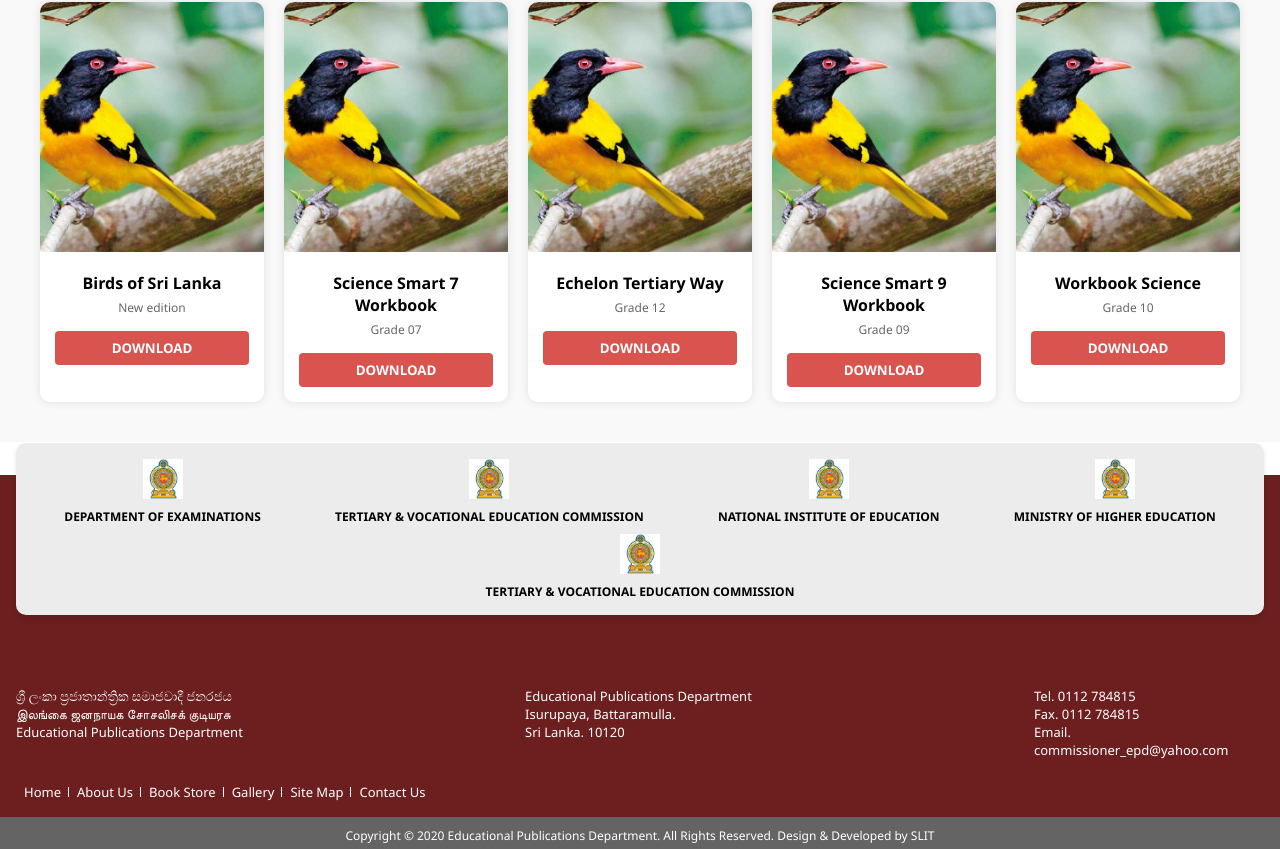
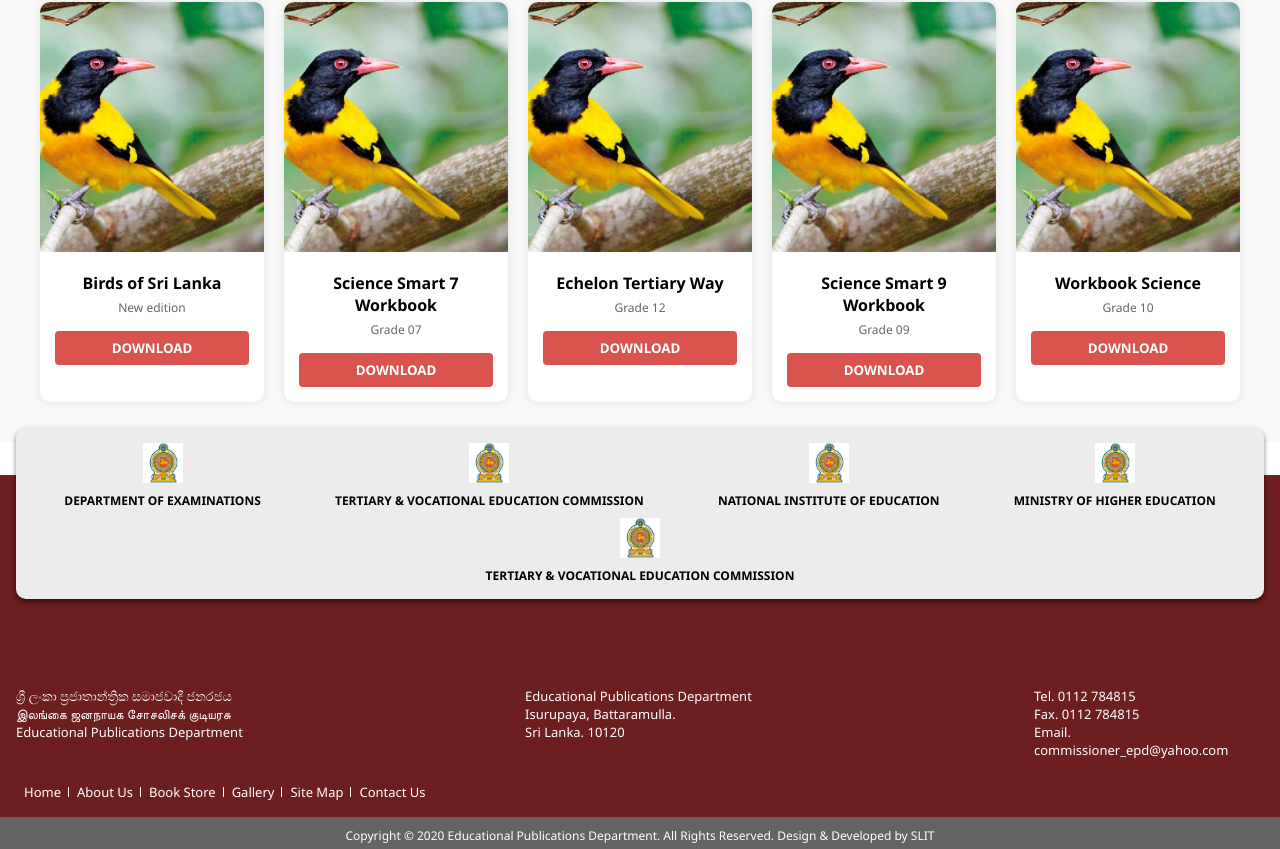
Before and after one commit to malshi27/edu, a React (Create React App) app: page / in a window 1280 px wide. Shown: the part 1275-2124 px from the top of the page. Built offline with nearby package versions, Linux system fonts and the light colour scheme.

Commit message:
Update Footer

```diff
--- a/src/Footer.css
+++ b/src/Footer.css
@@ -15,9 +15,9 @@
     display: flex;
     justify-content: space-around;
     align-items: center;
-    box-shadow: 0 3px 5px rgba(0, 0, 0, 0.1);
+    box-shadow: 0 3px 5px rgba(0, 0, 0, 0.5);
     position: relative;
-    top: -3.5rem;
+    top: -4.5rem;
     z-index: 10;
     flex-wrap: wrap;
   }
```
